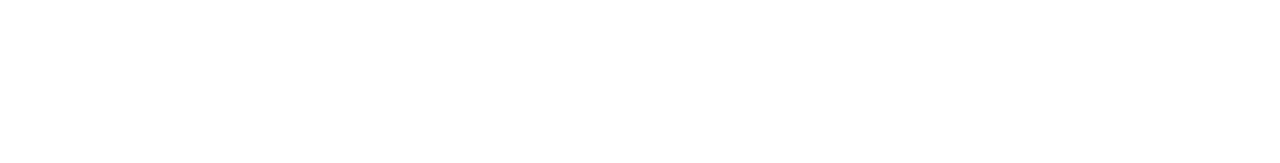
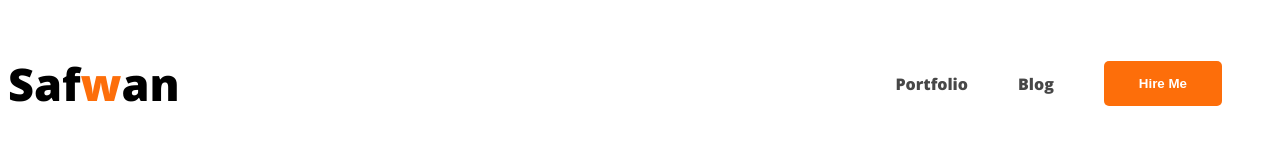
Before and after one commit to Safwanshahir/webdeveloper-portfolio, a plain HTML site: page index.html in a window 1280 px wide. Drawn offline with nearby package versions, Linux system fonts and the light colour scheme.

Commit message:
added nav

```diff
--- a/index.html
+++ b/index.html
@@ -4,8 +4,29 @@
     <meta charset="UTF-8">
     <meta name="viewport" content="width=device-width, initial-scale=1.0">
     <title>Web Developer Portfolio</title>
+    <link rel="preconnect" href="https://fonts.googleapis.com">
+<link rel="preconnect" href="https://fonts.gstatic.com" crossorigin>
+<link href="https://fonts.googleapis.com/css2?family=Open+Sans:wght@800&display=swap" rel="stylesheet">
+    <link rel="stylesheet" href="styles/portfolio.css">
 </head>
 <body>
+    <header>
+        <nav>
+            <h3 class="nav-title">Saf<span class="text-primary">w</span>an</h3>
+            <ul>
+                <li><a href="">Portfolio</a></li>
+                <li><a href="">Blog</a></li>
+                <li><button class="btn-primary">Hire Me</button></li>
+            </ul>
+        </nav>
+
+    </header>
+    <main>
+
+    </main>
+    <footer>
+
+    </footer>
 
 </body>
 </html>
--- /dev/null
+++ b/styles/portfolio.css
@@ -0,0 +1,48 @@
+/* common shared styles */
+body{
+
+    font-family: 'Open Sans', sans-serif;
+}
+.text-primary{
+    color: #FD6E0A;
+}
+
+.btn-primary{
+    border-radius: 5px;
+    background: #FD6E0A;
+    border: 0;
+    color: white;
+    font-style: normal;
+    font-weight: 700;
+    padding: 15px 35px;
+
+
+}
+/* nav related styles */
+nav {
+    display: flex;
+    justify-content: space-between;
+    align-items: center;
+}
+
+.nav-title {
+    counter-reset: #181818;
+    font-size: 45px;
+    font-weight: 800;
+
+}
+
+nav > ul{
+    display: flex;
+    align-items: center;
+}
+
+nav li{
+    list-style: none;
+    margin-right: 50px;
+}
+
+nav a{
+    text-decoration: none;
+    color: #474747;
+}
```
